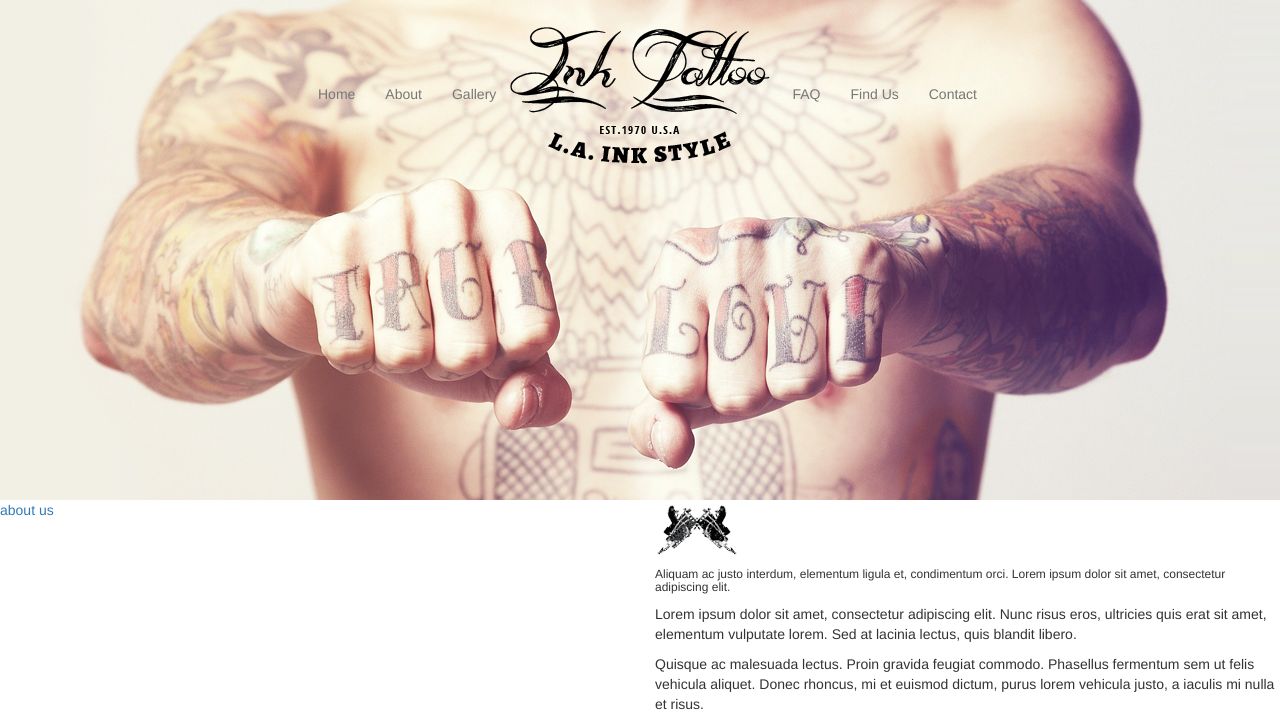
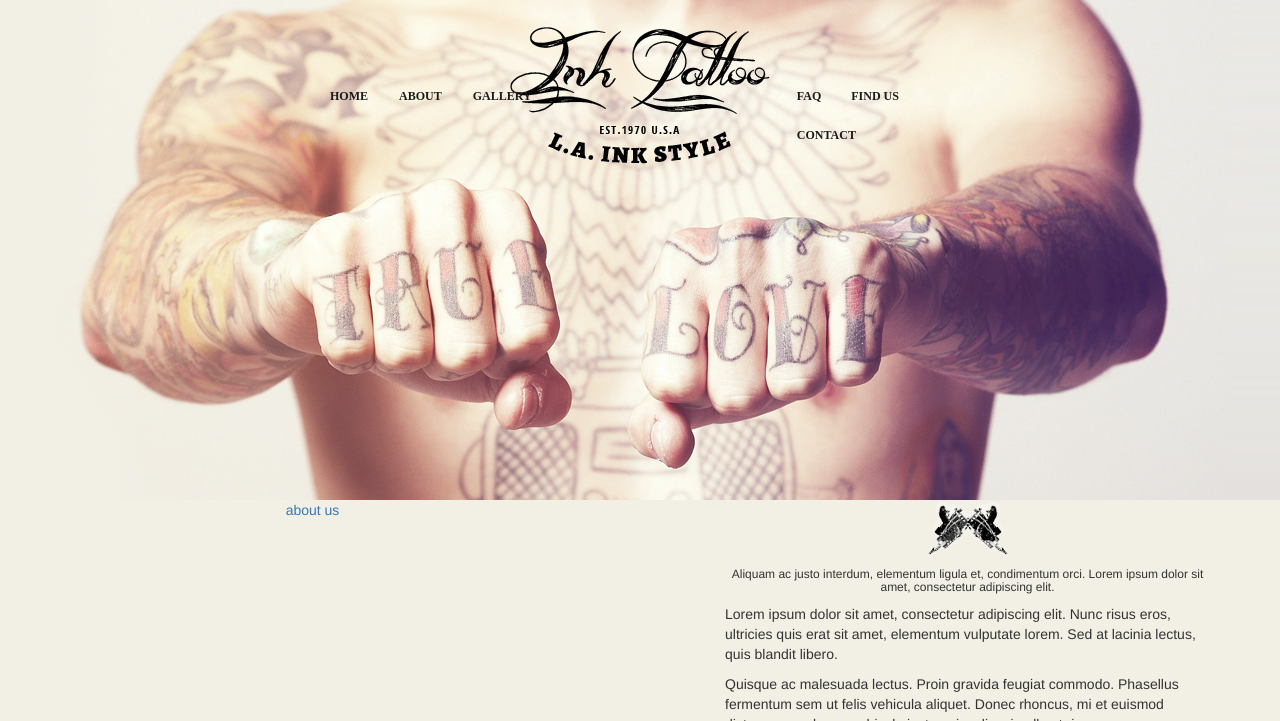
Before and after one commit to Roguey-84/ink_tattoo, a plain HTML site: page index.html in a window 1280 px wide. Shown: the top 721 px of the page. Drawn offline with nearby package versions, Linux system fonts and the light colour scheme; a web font is replaced by a local one.

Commit message:
Header + About

```diff
--- a/index.html
+++ b/index.html
@@ -47,16 +47,16 @@
                     </div><!-- /.navbar-collapse -->
                 </div><!-- /.container-fluid -->
             </nav>
-            <div class="logo">
-                <!--<img src="img/ink_tattoo_logo.png" alt="Ink Tattoo">-->
-            </div>
+            <!--<div class="logo">-->
+                <!--&lt;!&ndash;<img src="img/ink_tattoo_logo.png" alt="Ink Tattoo">&ndash;&gt;-->
+            <!--</div>-->
         </header>
         <main>
             <section class="row about">
-                <div class="about col-lg-6 col-md-6 col-sm-6 col-xs-12">
+                <div class="aboutFill aboutFill-video col-lg-6 col-md-6 col-sm-6 col-xs-12">
                     <a href="#">about us</a>
                 </div>
-                <div class="about col-lg-6 col-md-6 col-sm-6 col-xs-12">
+                <div class="aboutFill aboutFill-text col-lg-6 col-md-6 col-sm-6 col-xs-12">
                     <img src="img/tattoo_about.png" alt="Tattoo design">
                     <article>
                         <h6>
--- a/styles/style.less
+++ b/styles/style.less
@@ -15,34 +15,76 @@ ul {
   list-style-type: none;
   z-index: 2;
 }
-.navbar {
-  background: transparent;
-  border: none;
-  width: 55%;
-  margin: 0 auto;
-  padding-top: 69px;
-  a {
-  }
-}
-.logo {
-  background: url("../img/ink_tattoo_logo.png");
-  width: 260px;
-  height: 137px;
-  margin: -92px auto;
-  z-index: 0;
-}
+//.logo {
+//  background: url("../img/ink_tattoo_logo.png");
+//  width: 260px;
+//  height: 137px;
+//  margin: -92px auto;
+//  z-index: 0;
+//}
 
 header {
   margin: 0;
   padding: 0;
   width: 100%;
   height: 500px;
-  background: #ccc8b6
-              url("../img/slide_1.jpg") center no-repeat;
+  background:
+              url("../img/ink_tattoo_logo.png") center 27px no-repeat,
+              url("../img/slide_1.jpg") no-repeat center,
+              @aboutBackground;
+  background-size: auto, cover;
+  .navbar {
+    background: transparent;
+    border: none;
+    width: 55%;
+    margin: 0 auto;
+    padding-top: 69px;
+    .nav>li>a {
+      padding: 0;
+      margin-left: 27px;
+      margin-right: 4px;
+      margin-top: 15px;
+      color: @menuColor;
+      font: 12px @mainFont;
+      font-weight: 600;
+      line-height: 24px;
+      //letter-spacing: -0.011em;
+      text-transform: uppercase;
+      &:hover {
+        border-bottom: solid 2px @mainColor;
+      }
+    }
+    .navbar-right {
+      width: 30%;
+      >li>a {
+        margin-right: 23px;
+        margin-left: 7px;
+      }
+    }
+  }
 }
 main {
+  width: 100%;
+  .aboutFill {
+    height: 500px;
+    background: @aboutBackground;
+    text-align: center;
+    padding: 0;
+    article {
+      padding: 0 85px;
+      p {
+        text-align: left;
+      }
+    }
+  }
   .galleryName, .galleryPhoto {
     float: left;
+  }
+}
+.galleryPhoto {
+  width: 20%;
+  img {
+    width: 100%;
   }
 }
 .navigation {
--- a/styles/variables.less
+++ b/styles/variables.less
@@ -25,7 +25,7 @@
 @formColor: #333333;
 @buttonBackground: #9a977a;
 @buttonColor: #ffffff;
-@aboutBackgroung: #f2efe5;
+@aboutBackground: #f2efe5;
 @teamBackground: #ccc8b6;
 @galleryBackground: #afac9c;
 @formBackground: #e7e5d0;
```
Also changed, not shown: styles/style.css.
